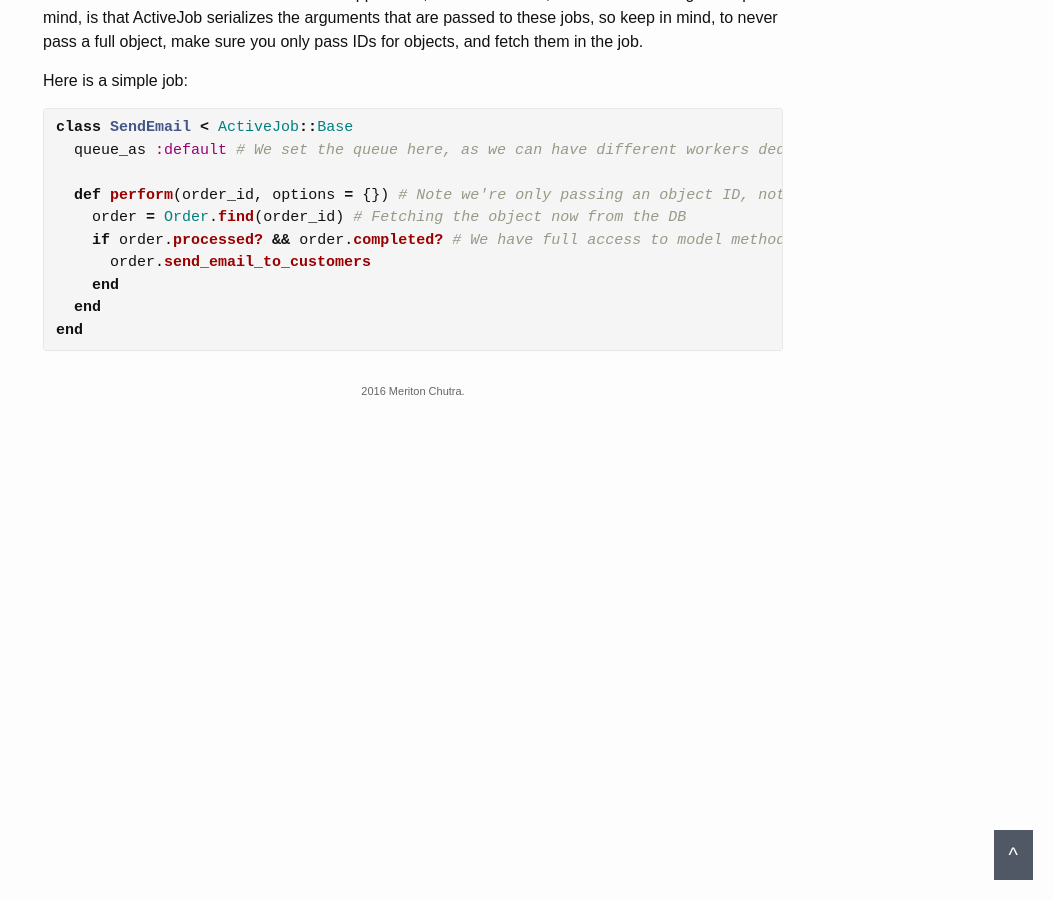
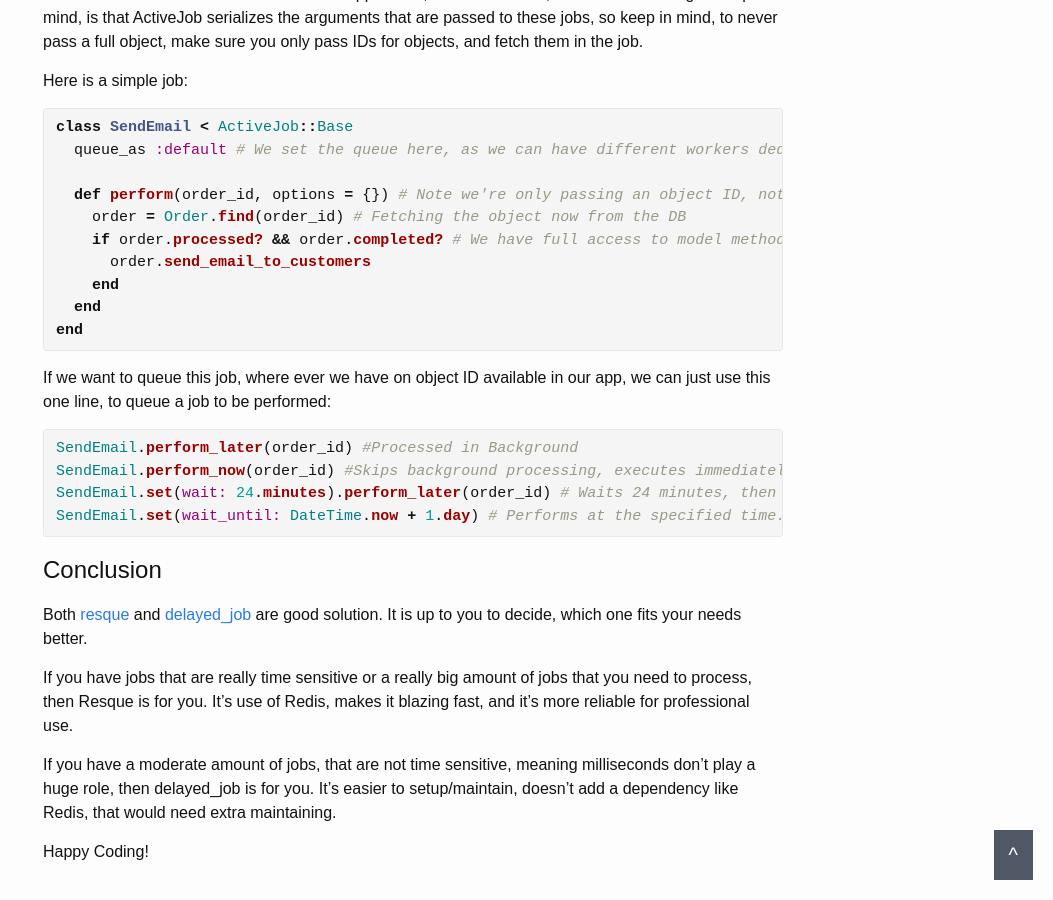
Before and after one commit to meriton/chutra.github.io, a Jekyll site: the page built from _posts/2016-09-27-rescue-rails.md, in a window 1280 px wide and 900 px high, scrolled down 2573 px. Shown: the whole window, without its empty margins (227-1280 px from the left). Built offline with Jekyll 4.4.1, drawn with Linux system fonts in a browser that asks for light colours.

Commit message:
finalize first post

```diff
--- a/_posts/2016-09-27-rescue-rails.md
+++ b/_posts/2016-09-27-rescue-rails.md
@@ -133,3 +133,25 @@ class SendEmail < ActiveJob::Base
   end
 end
 {% endhighlight %}
+
+
+If we want to queue this job, where ever we have on object ID available in our app, we can just use this one line, to queue a job to be performed:
+
+{% highlight ruby %}
+SendEmail.perform_later(order_id) #Processed in Background
+SendEmail.perform_now(order_id) #Skips background processing, executes immediately
+SendEmail.set(wait: 24.minutes).perform_later(order_id) # Waits 24 minutes, then performs in background
+SendEmail.set(wait_until: DateTime.now + 1.day) # Performs at the specified time.
+{% endhighlight %}
+
+
+Conclusion
+----------
+
+Both [resque] and [delayed_job] are good solution. It is up to you to decide, which one fits your needs better.
+
+If you have jobs that are really time sensitive or a really big amount of jobs that you need to process, then Resque is for you. It's use of Redis, makes it blazing fast, and it's more reliable for professional use.
+
+If you have a moderate amount of jobs, that are not time sensitive, meaning milliseconds don't play a huge role, then delayed_job is for you. It's easier to setup/maintain, doesn't add a dependency like Redis, that would need extra maintaining.
+
+Happy Coding!
```
